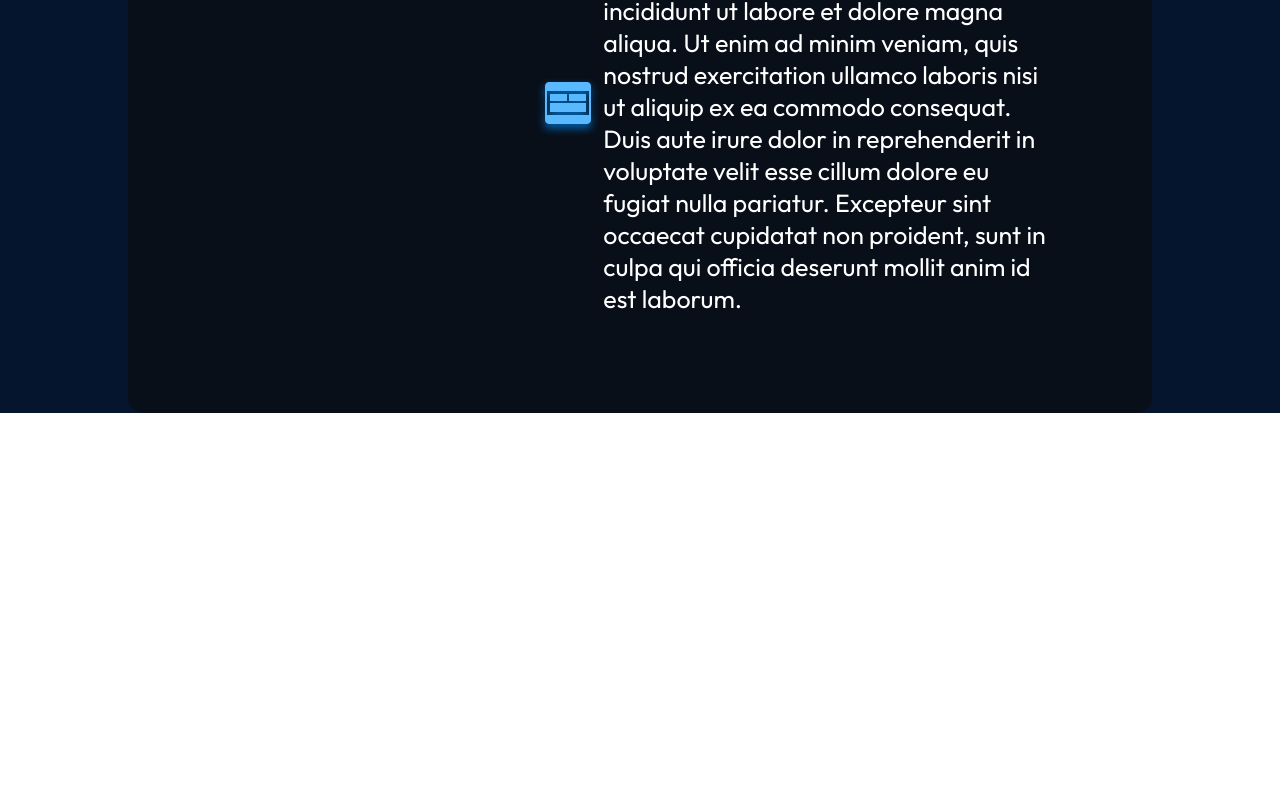
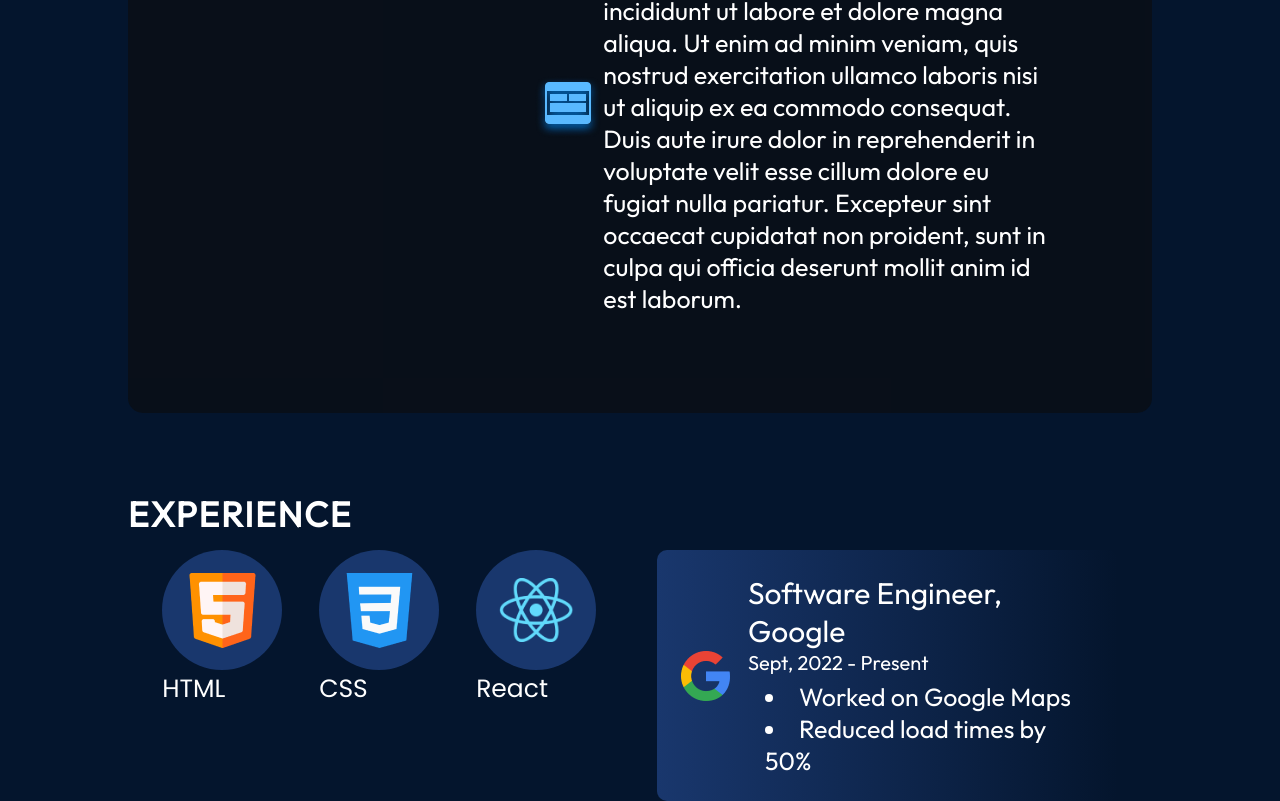
Before and after one commit to rraymondx/personal_website, a React (Vite) app in the folder portfolio/: page / in a window 1280 px wide. Shown: the part 1999-2800 px from the top of the page. Before the commit the page ends 2412 px from the top, so only its background shows below. Built offline with nearby package versions, Linux system fonts and the light colour scheme.

Commit message:
added experience section, but need to fix weird spacing issues

```diff
--- a/portfolio/src/App.jsx
+++ b/portfolio/src/App.jsx
@@ -1,6 +1,6 @@
 import React from 'react'
 import styles from './styles/App.module.css'
-import{Navbar, Hero, About, Footer} from './components/index.js'
+import{Navbar, Hero, About, Experience, Footer} from './components/index.js'
 
 
 const App = () => {
@@ -9,6 +9,7 @@
       <Navbar />
       <Hero />
       <About />
+      <Experience />
       <Footer />
     </div>
   )
--- /dev/null
+++ b/portfolio/src/components/Experience.jsx
@@ -0,0 +1,49 @@
+import React from 'react';
+import Skills from '../data/Skills.json';
+import History from '../data/History.json';
+import styles from '../styles/Experience.module.css';
+import { getImageUrl } from '../utils';
+
+const Experience = () => {
+    return (
+        <section className={styles.container} id="experience">
+            <h2 className={styles.title}>Experience</h2>
+            <div className={styles.content}>
+                <div className={styles.skills}>
+                    {
+                        Skills.map((skill, id) => {
+                            return (
+                                <div key={id} className={styles.skill}>
+                                    <div className={styles.skillImageContainer}>
+                                        <img src={getImageUrl(skill.imageSrc)} alt={skill.title} />
+                                    </div>
+                                    <p>{skill.title}</p>
+                                </div>
+                            );
+                        })
+                    }
+                </div>
+                <ul className={styles.history}>
+                    {
+                        History.map((historyItem, id) => {
+                            return (
+                                <li key={id} className={styles.historyItem}>
+                                    <img src={getImageUrl(historyItem.imageSrc)} alt={`${historyItem.organisation} Logo`} />
+                                    <div className={styles.historyItemDetails}>
+                                        <h3>{`${historyItem.role}, ${historyItem.organisation}`}</h3>
+                                        <p>{`${historyItem.startDate} - ${historyItem.endDate}`}</p>
+                                        <ul>{historyItem.experiences.map((experience, id) => {
+                                            return <li key={id}>{experience}</li>})}
+                                        </ul>
+                                    </div>
+                                </li>
+                            );
+                        })
+                    }
+                </ul>
+            </div>
+        </section>
+    );
+}
+
+export default Experience
--- a/portfolio/src/components/index.js
+++ b/portfolio/src/components/index.js
@@ -2,11 +2,13 @@
 import Footer from "./Footer";
 import Hero from "./Hero";
 import About from "./About";
+import Experience from "./Experience";
 
 
 export {
     Navbar,
     Hero,
     About,
+    Experience,
     Footer,
 };
--- /dev/null
+++ b/portfolio/src/data/History.json
@@ -0,0 +1,26 @@
+[
+    {
+        "role": "Software Engineer",
+        "organisation": "Google",
+        "startDate": "Sept, 2022",
+        "endDate": "Present",
+        "experiences": ["Worked on Google Maps", "Reduced load times by 50%"],
+        "imageSrc": "history/google.png"
+    },
+    {
+        "role": "UI Designer",
+        "organisation": "Mirosoft",
+        "startDate": "Aug, 2021",
+        "endDate": "Aug, 2022",
+        "experiences": ["Worked on Windows 11", "Designed the control panel"],
+        "imageSrc": "history/microsoft.png"
+    },
+    {
+        "role": "SWE Intern",
+        "organisation": "Netflix",
+        "startDate": "Apr, 2020",
+        "endDate": "Jun, 2020",
+        "experiences": ["Worked on component library","Helped create UI components"],
+        "imageSrc": "history/netflix.png"
+    }
+]
--- /dev/null
+++ b/portfolio/src/data/Skills.json
@@ -0,0 +1,22 @@
+[
+    {
+    "title": "HTML",
+    "imageSrc": "skills/html.png"
+    },
+    {
+    "title": "CSS",
+    "imageSrc": "skills/css.png"
+    },
+    {
+    "title": "React",
+    "imageSrc": "skills/react.png"
+    },
+    {
+    "title": "Node",
+    "imageSrc": "skills/node.png"
+    },
+    {
+    "title": "Figma",
+    "imageSrc": "skills/figma.png"
+    }
+]
--- /dev/null
+++ b/portfolio/src/styles/Experience.module.css
@@ -0,0 +1,122 @@
+@import ".././vars.css";
+
+.container {
+    color: var(--color-text);
+    margin-top: 79px;
+    margin-left: 10%;
+    margin-right: 10%;
+}
+
+.title {
+    color: var(--color-text);
+    font-size: 35px;
+    font-weight: 700;
+    letter-spacing: 1.75px;
+    text-transform: uppercase;
+}
+
+.content {
+    display: flex;
+    flex-direction: row;
+    justify-content: space-evenly;
+    margin-top: 14px;
+}
+
+.skills {
+    width: 45%;
+    display: flex;
+    flex-wrap: wrap;
+    gap: 37px;
+}
+
+/* .skill {
+    display: flex;
+    flex-direction: column;
+    align-items: center;
+    gap: 11px;
+} */
+
+.skillImageContainer {
+    background-color: var(--color-secondary);
+    border-radius: 100%;
+    display: flex;
+    align-items: center;
+    justify-content: center;
+    width: 120px;
+    height: 120px;
+}
+
+.skillImageContainer img {
+    width: 75px;
+}
+
+.skill p {
+    font-size: 25px;
+    font-family: var(--font-poppins);
+    font-weight: 500;
+}
+
+.history {
+    width: 45%;
+    display: flex;
+    flex-direction: column;
+    gap: 40px;
+}
+
+.historyItem {
+    display: flex;
+    flex-direction: row;
+    align-items: center;
+    gap: 17px;
+    background: #19376D;
+    background: linear-gradient(90deg,
+                                #19376D 0%,
+                                rgba(25, 55, 109, 0) 100%);
+    border-radius: 10px;
+    padding: 24px;
+}
+
+.historyItem img {
+    width: 50px;
+}
+
+.historyItemDetails {
+    font-family: var(--font-poppins);
+}
+
+.historyItemDetails h3 {
+    font-size: 30px;
+    font-weight: 500;
+}
+
+.historyItemDetails p {
+    font-size: 20px;
+    font-weight: 300;
+}
+
+.historyItemDetails ul {
+    margin-top: 6px;
+    list-style-position: inside;
+    font-size: 25px;
+    list-style-type: disc;
+    margin-left: 17px;
+}
+
+@media screen and (max-width: 830px) {
+    .content {
+        flex-direction: column;
+        align-items: center;
+        gap: 34px;
+    }
+
+    .skills {
+        width: 100%;
+        flex-direction: row;
+        justify-content: center;
+    }
+
+    .history {
+        width: 100%;
+        gap: 9px;
+    }
+}
```
